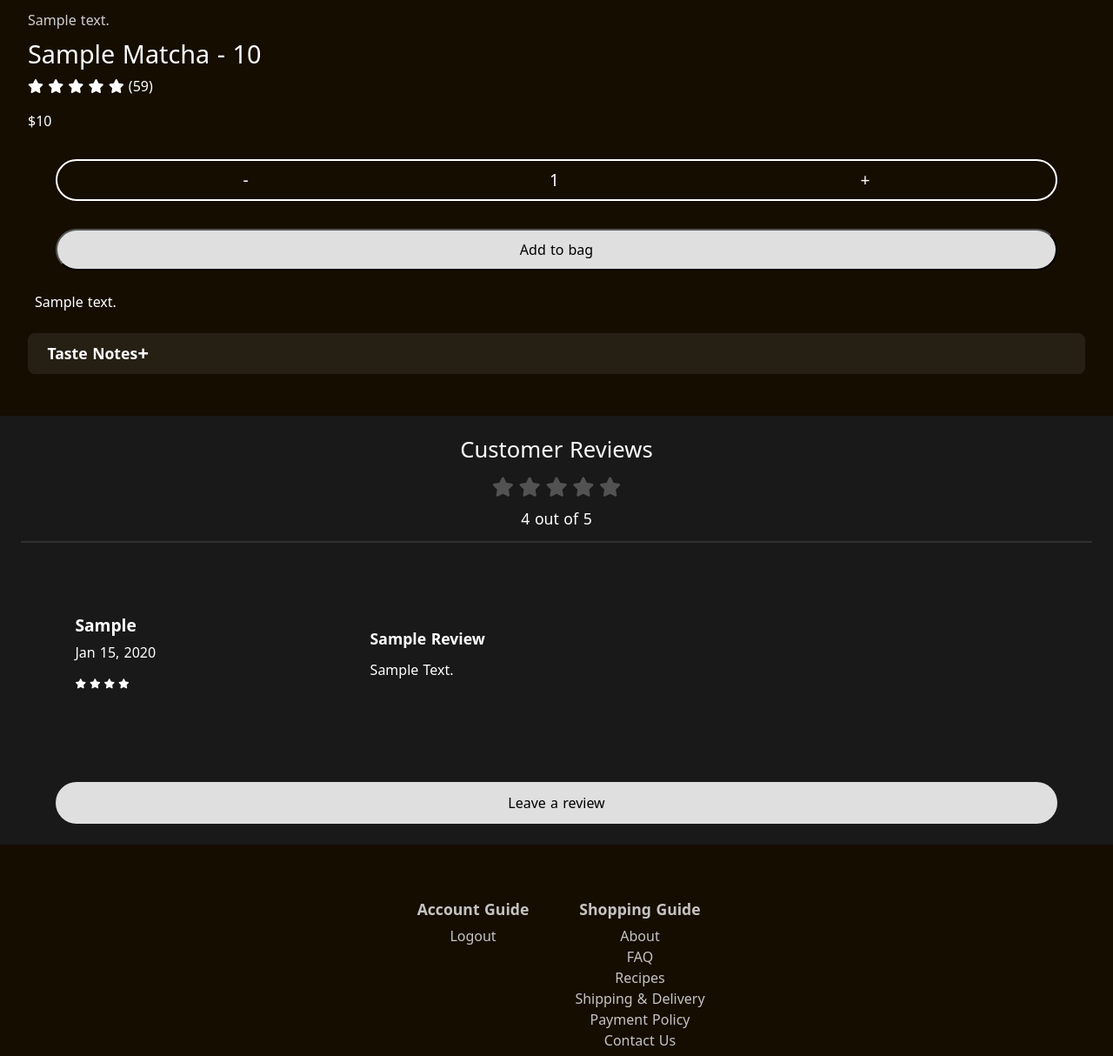
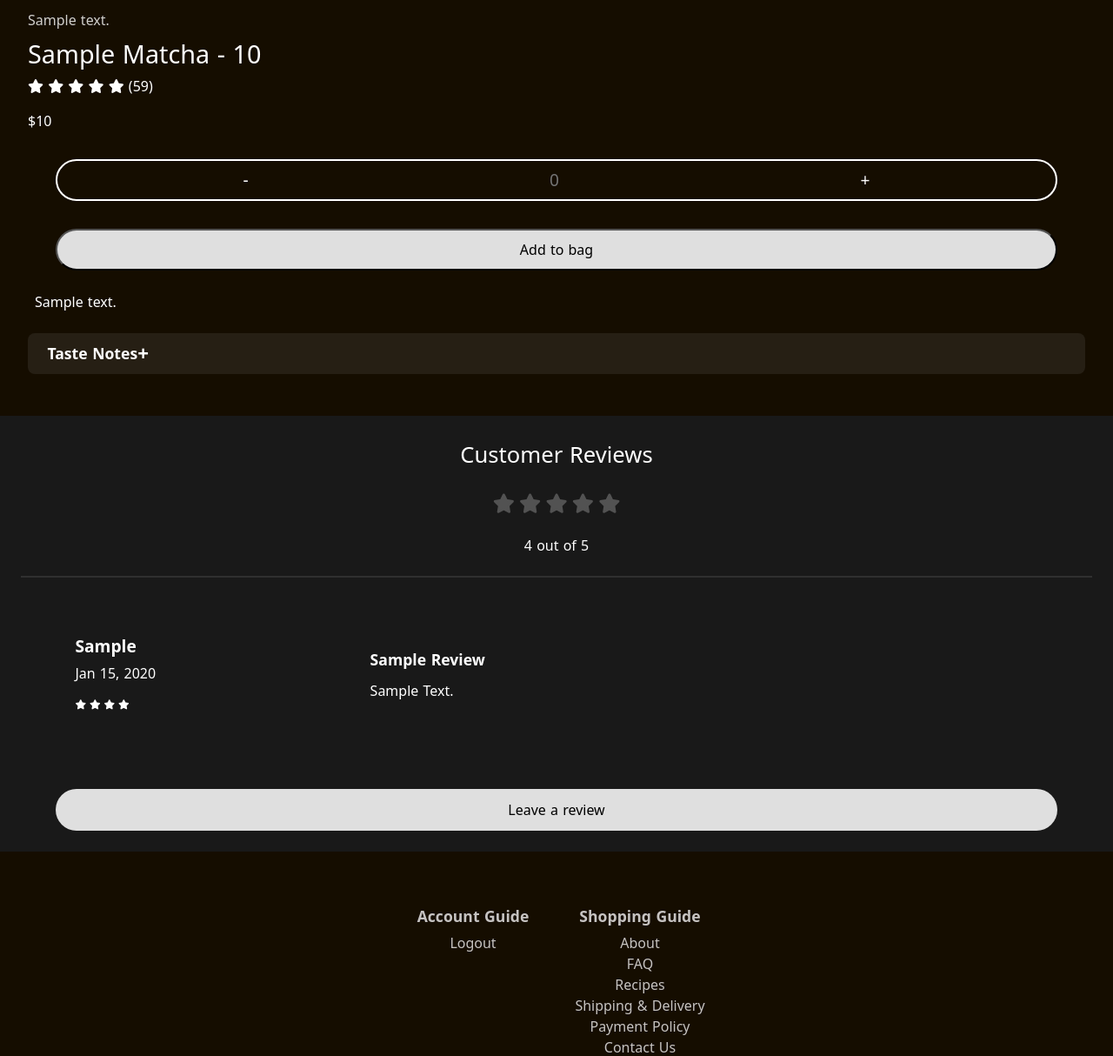
Before and after one commit to JoshuaRosado/matcha_verde, a Flask app: template flask_app/templates/item.html in a window 1280 px wide. Shown: the part 541-1755 px from the top of the page at 87% size. Run offline with Flask 3, Linux system fonts and the light colour scheme; the template is opened without the code that fills it: most values are stand-ins (such as "Sample title", 1, 10 or a date in 2020); grey boxes marked "Sample" are stand-in pictures.

Commit message:
js file bug fixed, all items hyperlink bug fixed

```diff
--- a/flask_app/controllers/reviews.py
+++ b/flask_app/controllers/reviews.py
@@ -36,6 +36,6 @@ def item_page(matcha_name):
     user = User.get_by_id(session['user_id'])
     reviews = Review.get_matcha_reviews(matcha_name)
     matcha = Matcha.get_matcha_name(matcha_name)
-    bags = Bag.get_all_matchas_in_bag()
+    bags = Bag.get_items_in_bag()
     review = Review.get_matcha_user_review(matcha_name)
     return render_template('item.html',bags=bags,matcha=matcha, user=user,review=review, reviews=reviews)
--- a/flask_app/models/bag.py
+++ b/flask_app/models/bag.py
@@ -29,7 +29,7 @@ class Bag:
         self.small_img_two = bag["small_img_two"]
         self.small_img_three = bag["small_img_three"]
         self.small_img_four = bag["small_img_four"]
-        self.item_qty = bag["item_qty"]
+        self.item_qty = 1
         self.user = None
         self.matcha = []
 
--- a/flask_app/static/css/item.css
+++ b/flask_app/static/css/item.css
@@ -78,6 +78,7 @@
 .small_img{
     height: 3.8rem;
     width: 3.8rem;
+    cursor: pointer;
     border-radius: .3rem;
 }
 
@@ -219,8 +220,8 @@ details span::before, details span::after{
 }
 
 .review_header{
-    height: 15svh;
-    font-size: 1.1rem;
+    height: 20svh;
+    font-size: 1rem;
     display: flex;
     flex-direction: column;
     align-items: center;
@@ -234,7 +235,6 @@ details span::before, details span::after{
     display: flex ;
     justify-content: center;
     height: auto;
-    padding: 1rem 0rem;
     border-top: 2px solid rgba(255, 255, 255, 0.1);
 }
 
@@ -331,6 +331,7 @@ details span::before, details span::after{
     }
     .small_img{
         min-height: 15dvh;
+        cursor: pointer;
         min-width: 8dvw;
         padding: .2rem;
         border-radius: .4rem;
@@ -348,7 +349,8 @@ details span::before, details span::after{
     }
 
     .review_header{
-        padding: 5rem;
+        padding: 5dvh;
+        margin-bottom: 15dvh;
     }
     .user_name{
         font-size: 1.8rem;
--- a/flask_app/templates/base.html
+++ b/flask_app/templates/base.html
@@ -72,7 +72,7 @@
                                         <section class="left_section">
                                             <div class="bag_counter">
                                                 <button class="bag_minus" onclick="minusBtn(event, this)">-</button>
-                                                <input type="number" class="bag_count" name="count" value="1">
+                                                <input type="number" class="bag_count" name="count" value="{{bag.item_qty}}">
                                                 <button class="bag_plus" onclick="plusBtn(event, this)">+</button>
                                             </div>
                                         </section>
--- a/flask_app/templates/item.html
+++ b/flask_app/templates/item.html
@@ -36,14 +36,18 @@
                         <i class="fa-solid fa-star"></i>
                     <span class="review_count">(59)</span></p>
                     <p class="item_price"> ${{review.matcha.price}} </p>
+                    <form action="/add_item" method='post' class="add_item_to_bag" name="add_item">
                         <div class="btn_options_row">
                             <div class="counter">
-                            <button id="minus" onclick="decreaseBtn(event, this)">-</button>
-                            <input type="number" id="count" name="count" value="1">
-                            <button id="plus" onclick="increaseBtn(event, this)">+</button>
+                                <input type="hidden" id="matcha_id" name="matcha_id" value={{matcha.id}}>
+                                <input type="hidden" id="user_id" name="user_id" value={{matcha.user.id}}>
+                                <button type="button" id="minus" onclick="decreaseBtn(event, this)">-</button>
+                                <input type="number" id="count" name="count" value="{{bags.item_qty}} "placeholder="0" >
+                                <button type="button" id="plus" onclick="increaseBtn(event, this)">+</button>
                             </div>
                             <button class="item_add_to_bag_btn" type="submit">Add to bag</button>
                         </div>
+                    </form>
                     <p class="below_item_description">{{review.matcha.taste_description}}</p>
                     <details class=" item_details taste_notes">
                         <summary class="item_summary"> Taste Notes <span></span></summary>
@@ -91,7 +95,6 @@
                             {% endif %}
                         </div>
                     </div>
-
                         <div class="message">
                             <h5 class="msg_title">{{review.review_title.title()}}</h5>
                             <p class="msg_content">
@@ -107,6 +110,7 @@
                 </div>
             </div>
         </div>
+        <script src="{{url_for('static', filename='js/item.js')}}"></script>
         <script src="{{url_for('static', filename='js/script.js')}}"></script>
     </body>
     </html>
--- a/flask_app/templates/organic.html
+++ b/flask_app/templates/organic.html
@@ -27,7 +27,10 @@
                 <!-- ======================= BEST SELLER INDIVIDUAL ITEM SECTION  ======== -->
                 {%for matcha in matchas:%}
                 {%if (matcha.id > 3):%}
+                <form action="/add_item" method='post' class="add_item_to_bag" name="add_item">
                     <div class="top_rank_item_container">
+                        <input type="hidden" id="matcha_id" name="matcha_id" value={{matcha.id}}>
+                        <input type="hidden" id="user_id" name="user_id" value={{matcha.user.id}}>
                         <a href="./item/{{matcha.matcha_name}}">
                         <img src="../static/imgs/{{matcha.img}}" alt="top_rank_item_pic" class="top_rank_imgs">
                         <div class="top_rank_item_info_section">
@@ -40,6 +43,7 @@
                             </svg> Add to bag</button>
                         </div>
                     </div>
+                </form>
                 {% endif %}
                 {% endfor %}
             </div>
--- a/flask_app/templates/shopping_bag.html
+++ b/flask_app/templates/shopping_bag.html
@@ -64,6 +64,7 @@
     </form>
 </div>
 <script src="{{url_for('static', filename='js/bag.js')}}"></script>
+<script src="{{url_for('static', filename='js/script.js')}}"></script>
 </body>
 </html>
 {% endblock %}
```
Also changed, not shown: flask_app/templates/home.html (+12 -8 lines). Lines whose indentation alone changed are shown as unchanged.
